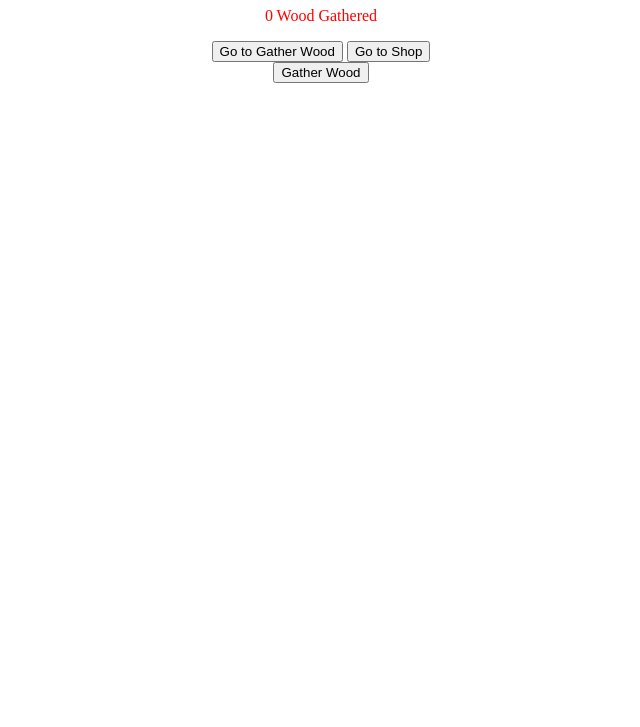
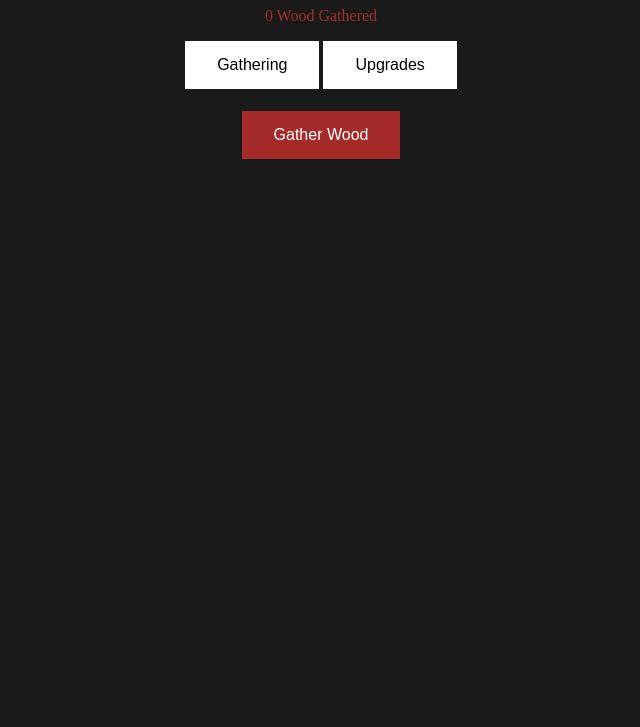
Before and after one commit to foguhh/cave-to-space, a plain HTML site: page index.html in a window 1280 px wide. Shown: the part 73-800 px from the top of the page, without its empty margins (319-959 px from the left). Drawn offline with Linux system fonts and the light colour scheme.

Commit message:
Add files via upload

```diff
--- a/index.html
+++ b/index.html
@@ -7,18 +7,21 @@
   </head>
 
   <body>
-    <p> <b><h1>Cave to Space</h1></b> </p>
+    <p> <b><h1 style="color:white;">Cave to Space</h1></b> </p>
 
-    <p id="woodGathered" class="wood-gathered">0 Wood Gathered</p>
+    <div class="gathered-resources">
+      <p>0 Wood Gathered</p>
+    </div>
     <div id="navigateButtons">
-      <button onclick="tab('gatherWoodMenu')">Go to Gather Wood</button>
-      <button onclick="tab('shopMenu')">Go to Shop</button>
+      <button class="navigateButtonsStyle" onclick="tab('gatheringMenu')">Gathering</button>
+      <button class="navigateButtonsStyle" onclick="tab('shopMenu')">Upgrades</button>
     </div>
-    <div id="gatherWoodMenu">
-      <button onclick="gatherWood()">Gather Wood</button>
+    <br>
+    <div id="gatheringMenu">
+      <button class="gatherWoodButton" onclick="gatherWood()">Gather Wood</button>
     </div>
     <div id="shopMenu">
-      <button onclick="buyWoodPerClick()" id="perClickUpgrade">Upgrade Axe (Currently Level 1) Cost: 10 Gold</button>
+      <button onclick="buyWoodPerClick()" id="perClickUpgradeAxe">Upgrade Axe (Currently Level 1) Cost: 10 Gold</button>
     </div>
     <script src="main.js" charset="utf-8" type="text/javascript"></script>
   </body>
--- a/main.js
+++ b/main.js
@@ -4,8 +4,6 @@ var gameData = {
   woodPerClick: 1,
   woodPerClickCost: 10
 }
-
-
 
 function gatherWood() {
   gameData.wood += gameData.woodPerClick
@@ -18,13 +16,13 @@ function buyWoodPerClick() {
     gameData.woodPerClick += 1
     gameData.woodPerClickCost *= 2
     document.getElementById("woodGathered").innerHTML = gameData.wood + " Wood Gathered"
-    document.getElementById("perClickUpgrade").innerHTML = "Upgrade Axe (Currently level " + gameData.woodPerClick + ")  Cost: " + gameData.woodPerClickCost + " Wood"
+    document.getElementById("perClickUpgradeAxe").innerHTML = "Upgrade Axe (Currently level " + gameData.woodPerClick + ")  Cost: " + gameData.woodPerClickCost + " Wood"
   }
 }
 
 function tab(tab) {
-  document.getElementById("gatherWoodMenu").style.display = "none"
+  document.getElementById("gatheringMenu").style.display = "none"
   document.getElementById("shopMenu").style.display = "none"
   document.getElementById(tab).style.display = "inline-block"
 }
-tab("gatherWoodMenu")
+tab("gatheringMenu")
--- a/styles.css
+++ b/styles.css
@@ -1,8 +1,40 @@
-.wood-gathered {
-  color: red;
+.gathered-resources {
+  color: brown;
 }
 
 body {
+  background-color: #1a1a1a;
   text-align: center;
   outline: none;
 }
+
+.navigateButtonsStyle{
+  background-color: #ffffff;
+  border: none;
+  color: black;
+  padding: 15px 32px;
+  text-align: center;
+  text-decoration: none;
+  display: inline-block;
+  font-size: 16px;
+  -webkit-transition-duration: 0.4s;
+  transition-duration: 0.4s;
+  cursor: pointer;
+}
+  .navigateButtonsStyle:hover {
+    background-color: grey;
+    color: white;
+  }
+
+.gatherWoodButton {
+  background-color: brown;
+  border: none;
+  color: white;
+  padding: 15px 32px;
+  text-align: center;
+  text-decoration: none;
+  display: inline-block;
+  font-size: 16px;
+  margin: 4px 2px;
+  cursor: pointer;
+}
```
